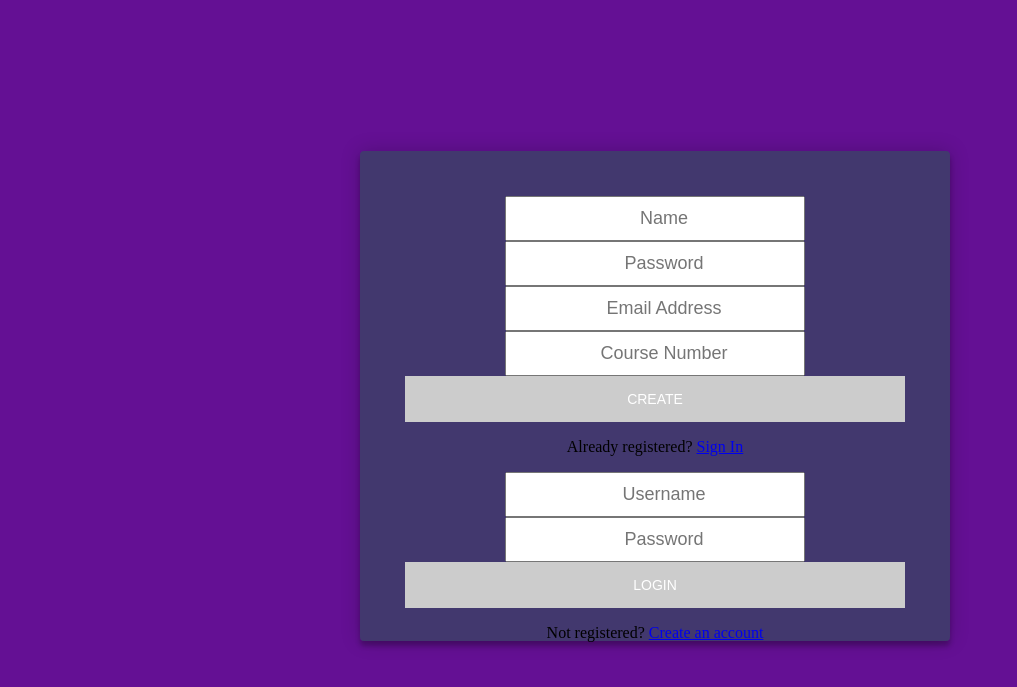
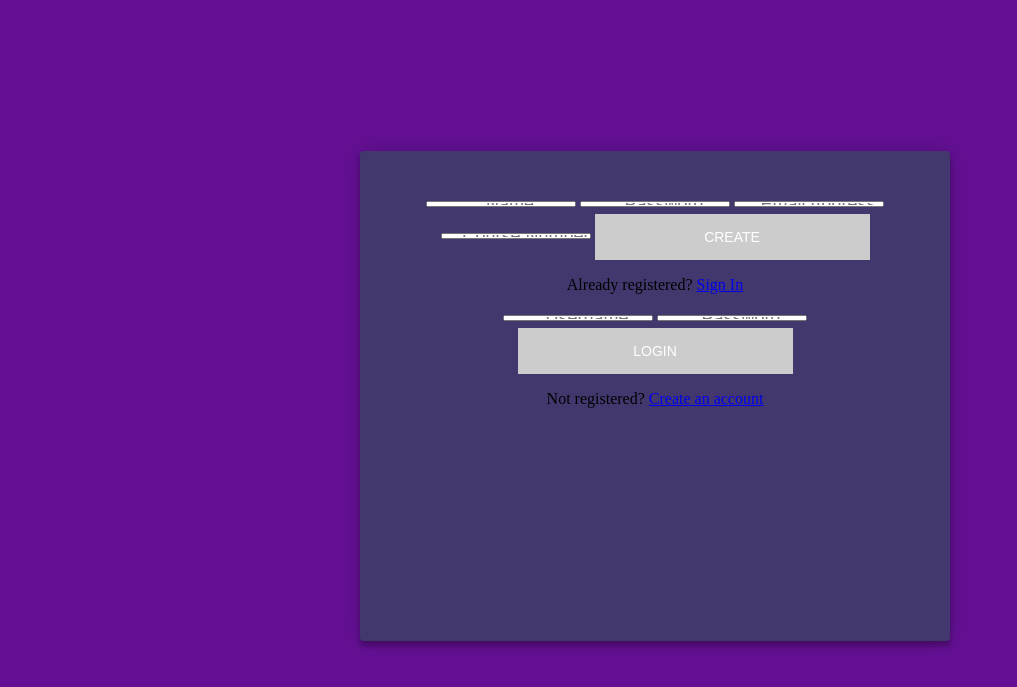
Before and after one commit to Apleasa1/Sloa, a plain HTML site: page sloa project/LoginPage.html in a window 1280 px wide. Shown: the part 83-770 px from the top of the page, without its empty margins (0-1017 px from the left). Drawn offline with Linux system fonts and the light colour scheme.

Commit message:
loginpage changes

```diff
--- a/sloa project/style.css
+++ b/sloa project/style.css
@@ -22,8 +22,8 @@ body{
   margin: auto;
 }
 input[type="text"], input[type="password"], input[type="ISBN"]{
-	HEIGHT:45px;
-	width:300px;
+	HEIGHT:4px;
+	width:150px;
 	text-align:center;
 	font-size:18px;
 	padding-left:20px;
@@ -37,7 +37,7 @@ input[type="text"], input[type="password"], input[type="ISBN"]{
   text-transform: uppercase;
   outline: 0;
   background: #cccccc;
-  width: 100%;
+  width: 55%;
   border: 0;
   padding: 15px;
   color: #FFFFFF;
```
Also changed, not shown: sloa project/LoginPage.html (line endings or trailing spaces).
